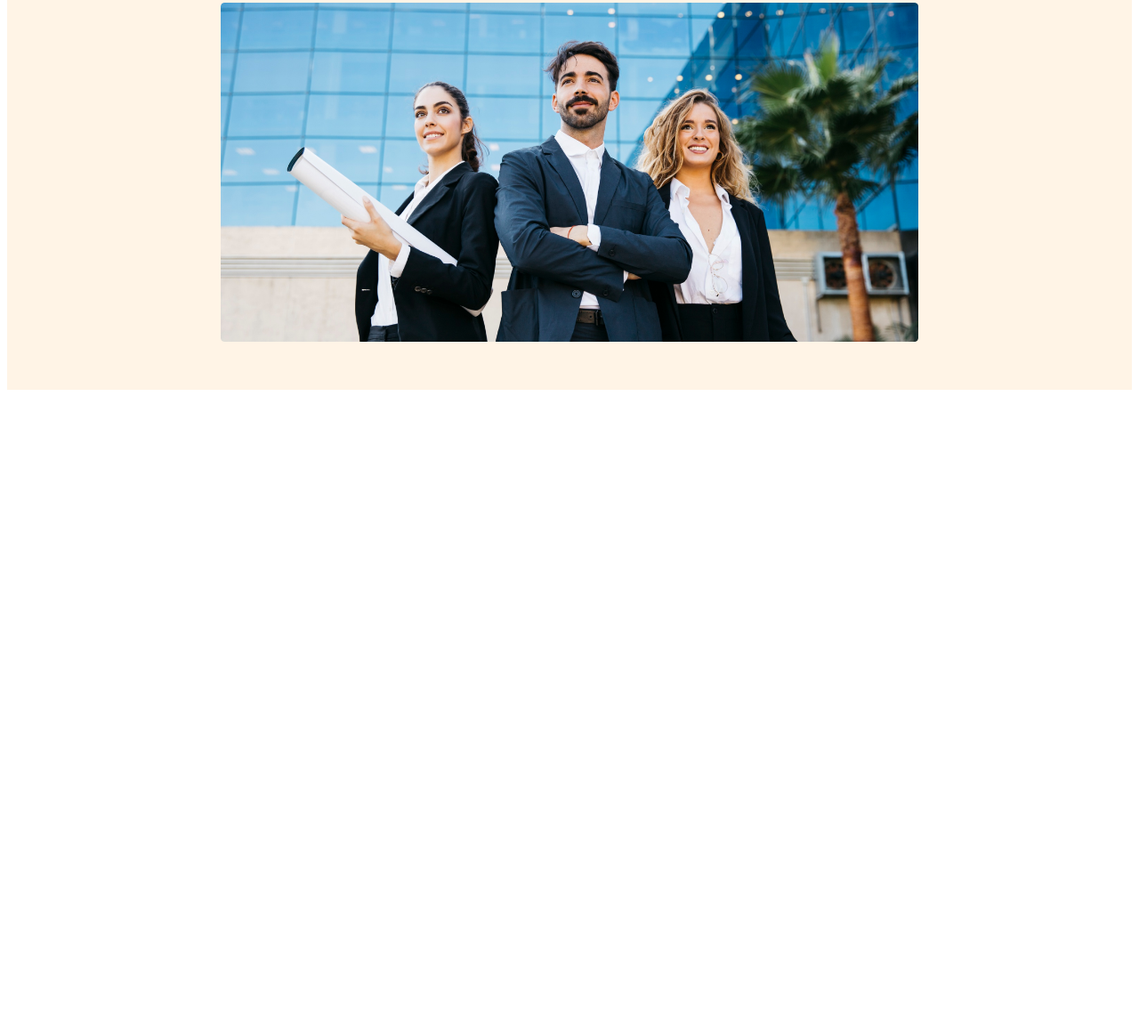
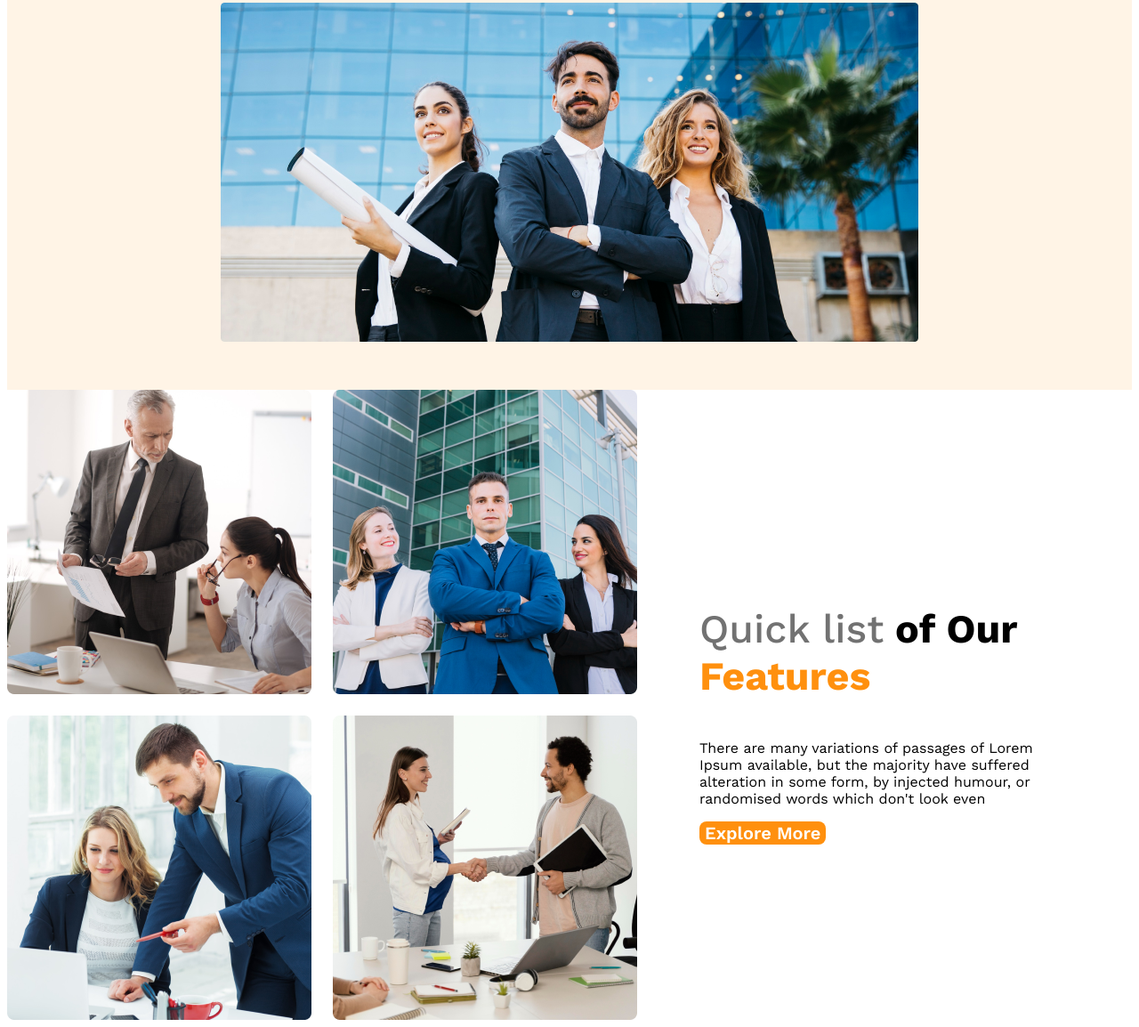
Before and after one commit to mazharul03/g3-architects-website, a plain HTML site: page index.html in a window 1280 px wide. Shown: the part 535-1689 px from the top of the page at 89% size. Before the commit the page ends 981 px from the top, so only its background shows below. Drawn offline with nearby package versions, Linux system fonts and the light colour scheme.

Commit message:
features content added

```diff
--- a/index.html
+++ b/index.html
@@ -9,6 +9,7 @@
 </head>
 
 <body>
+    <!-- header start -->
     <header>
         <nav>
             <h3 class="nav-title">G3 Architects</h3>
@@ -36,7 +37,27 @@
         </div>
 
     </header>
+    <!-- header end -->
     <main>
+        <!-- teams section start -->
+        <section class="teams-container">
+            <div class="teams-img-container">
+                <img src="images/team1.png" alt="">
+                <img src="images/team2.png" alt="">
+                <img src="images/team3.png" alt="">
+                <img src="images/team4.png" alt="">
+
+            </div>
+            <div class="teams-content">
+                <h3 class="teams-title"><span class="quick-list">Quick list</span> <span>of Our</span>
+                    <span class="text-features">Features</span>
+                </h3>
+                <p class="teams-description">There are many variations of passages of Lorem Ipsum available, but the
+                    majority have suffered alteration in some form, by injected humour, or randomised words which don't
+                    look even</p>
+                <button class="btn-primary">Explore More</button>
+            </div>
+        </section>
 
     </main>
     <footer>
--- a/styles/architect.css
+++ b/styles/architect.css
@@ -97,3 +97,41 @@ nav li a {
         flex-direction: column;
     }
 }
+
+/* main styles */
+main {
+    max-width: 1440px;
+    margin: 0 auto;
+}
+
+/* teams styles */
+.teams-container {
+    display: flex;
+    align-items: center;
+}
+
+.teams-img-container {
+    display: grid;
+    grid-template-columns: repeat(2, 1fr);
+    gap: 1.5rem;
+}
+
+.teams-content {
+    padding-left: 70px;
+    padding-right: 70px;
+}
+
+.teams-title {
+    font-size: 2.8rem;
+
+}
+
+.teams-title .quick-list {
+    color: #727272;
+    font-weight: 500;
+}
+
+.teams-title .text-features {
+    color: #FF900E;
+    font-weight: 700;
+}
```
